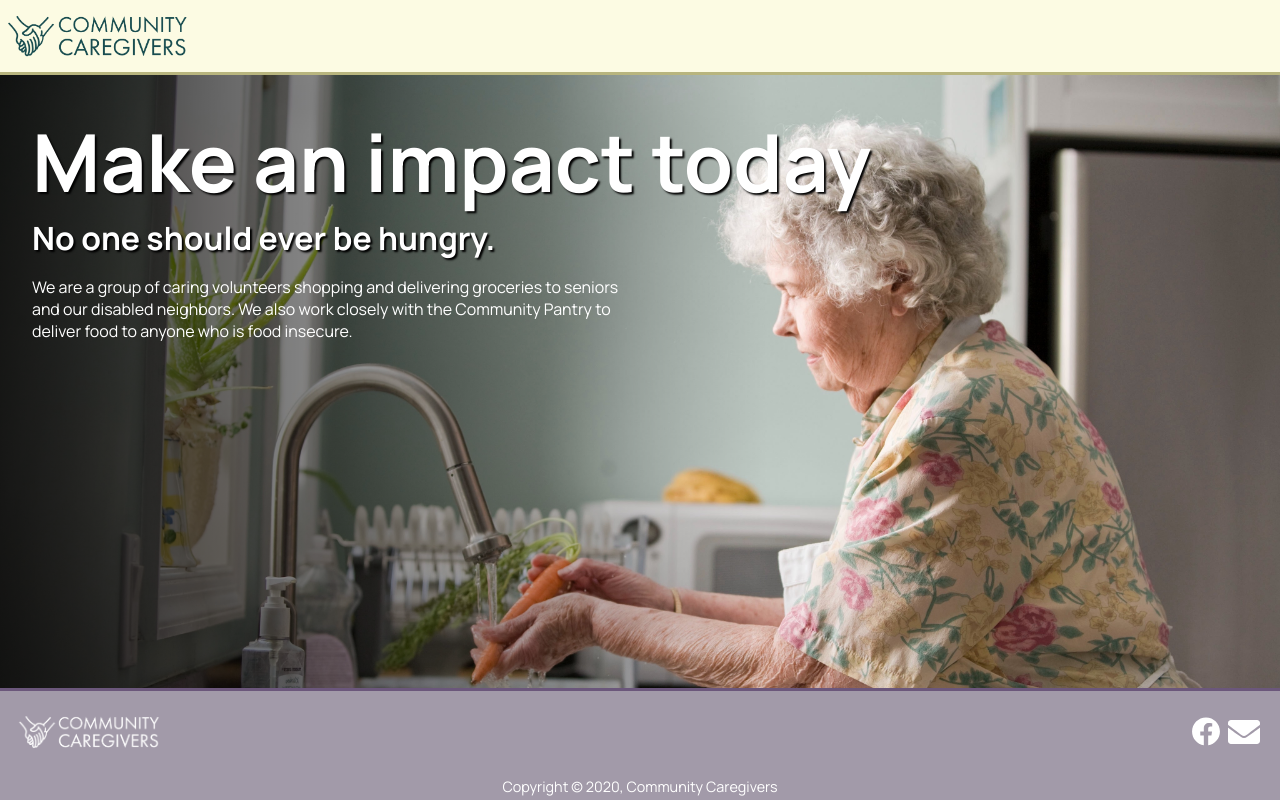
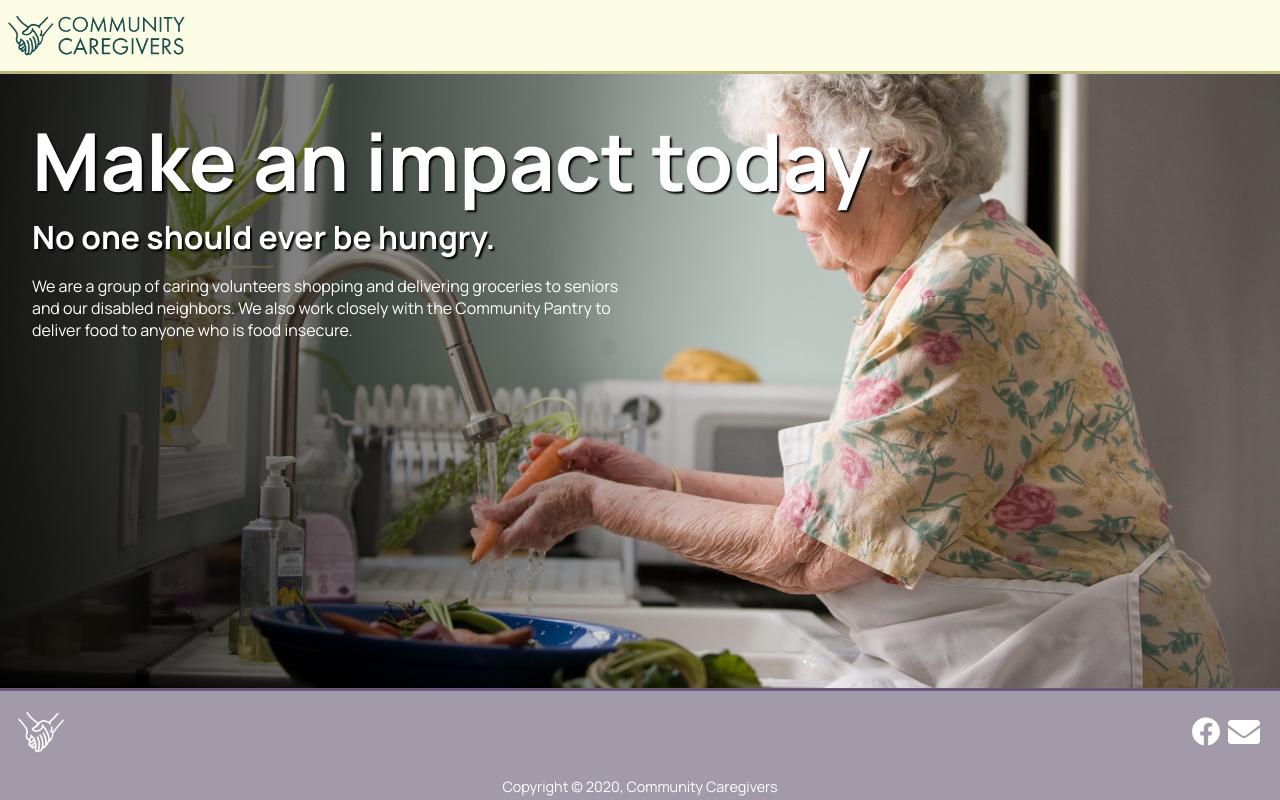
Before and after one commit to joeattardi/community-caregivers, a Gatsby site: page / in a window 1280 px wide. Built offline with nearby package versions, Linux system fonts and the light colour scheme; Gatsby itself is replaced by a stand-in of ours.

Commit message:
Add sharp image transformations

```diff
--- a/gatsby-config.js
+++ b/gatsby-config.js
@@ -4,6 +4,14 @@ module.exports = {
   },
   plugins: [
     'gatsby-plugin-sass',
-    'gatsby-plugin-react-helmet'
+    'gatsby-plugin-react-helmet',
+    'gatsby-plugin-sharp',
+    'gatsby-transformer-sharp',
+    {
+      resolve: 'gatsby-source-filesystem',
+      options: {
+        path: `${__dirname}/src/images`
+      }
+    }
   ]
 }
--- a/package.json
+++ b/package.json
@@ -19,8 +19,13 @@
     "@fortawesome/free-solid-svg-icons": "^5.13.0",
     "@fortawesome/react-fontawesome": "^0.1.9",
     "gatsby": "^2.21.0",
+    "gatsby-background-image": "^1.1.1",
+    "gatsby-image": "^2.4.0",
     "gatsby-plugin-react-helmet": "^3.3.0",
     "gatsby-plugin-sass": "^2.3.0",
+    "gatsby-plugin-sharp": "^2.6.0",
+    "gatsby-source-filesystem": "^2.3.0",
+    "gatsby-transformer-sharp": "^2.5.0",
     "node-sass": "^4.14.0",
     "react": "^16.12.0",
     "react-dom": "^16.12.0",
--- a/src/components/Footer.js
+++ b/src/components/Footer.js
@@ -3,14 +3,28 @@ import React from 'react';
 import { FontAwesomeIcon } from '@fortawesome/react-fontawesome';
 import { faFacebook } from '@fortawesome/free-brands-svg-icons';
 import { faEnvelope } from '@fortawesome/free-solid-svg-icons';
+import { graphql, useStaticQuery } from 'gatsby';
+import Img from 'gatsby-image';
 
 import styles from './Footer.module.scss';
 
 export default function Footer() {
+  const data = useStaticQuery(graphql`
+  {
+    file(relativePath: { eq: "logo-only-white.png" }) {
+      childImageSharp {
+        fixed(width: 50) {
+          ...GatsbyImageSharpFixed_noBase64
+        }
+      }
+    }
+  }
+`);
+
   return (
     <>
       <footer className={styles.footer}>
-        <img alt="Community Caregivers" src="/logo-white.png" />
+        <Img alt="Community Caregivers" fixed={data.file.childImageSharp.fixed} />
         <div className={styles.contact}>
           <a
             target="_blank"
--- a/src/components/Header.js
+++ b/src/components/Header.js
@@ -1,11 +1,26 @@
 import React from 'react';
+
+import { graphql, useStaticQuery } from 'gatsby';
+import Img from 'gatsby-image';
 
 import styles from './Header.module.scss';
 
 export default function Header() {
+  const data = useStaticQuery(graphql`
+    {
+      file(relativePath: { eq: "header.png" }) {
+        childImageSharp {
+          fixed(width: 190) {
+            ...GatsbyImageSharpFixed_noBase64
+          }
+        }
+      }
+    }
+  `);
+
   return (
     <header id={styles.header}>
-      <img alt="Community Caregivers" className={styles.logo} src="/header.png" />
+      <Img alt="Community Caregivers" fixed={data.file.childImageSharp.fixed} />
     </header>
   )
 }
--- a/src/components/Header.module.scss
+++ b/src/components/Header.module.scss
@@ -12,8 +12,4 @@
   h1 {
     margin: 0;
   }
-
-  .logo {
-    height: 4rem;
-  }
 }
--- a/src/pages/index.js
+++ b/src/pages/index.js
@@ -1,27 +1,44 @@
 import React from 'react';
+
+import { graphql } from 'gatsby';
+import BackgroundImage from 'gatsby-background-image';
 
 import Layout from '../components/Layout';
 
 import styles from './index.module.scss';
 
-export default function IndexPage() {
+export default function IndexPage({ data }) {
+  console.log(data);
+
   return (
     <Layout>
-      <div className={styles.hero}>
+      <BackgroundImage className={styles.hero} fluid={data.hero.childImageSharp.fluid}>
         <div className={styles.inner}>
           <h1>
             <span>Make an impact today</span>
           </h1>
           <h2>No one should ever be hungry.</h2>
           <p>
-            We are a group of caring volunteers shopping and delivering groceries
-            to seniors and our disabled neighbors. We also work closely with the
-            Community Pantry to deliver food to anyone who is food insecure.
+            We are a group of caring volunteers shopping and delivering
+            groceries to seniors and our disabled neighbors. We also work
+            closely with the Community Pantry to deliver food to anyone who is
+            food insecure.
           </p>
         </div>
-      </div>
-      <main className={styles.main}>
-      </main>
+      </BackgroundImage>
+      <main className={styles.main}></main>
     </Layout>
   );
 }
+
+export const query = graphql`
+  {
+    hero: file(relativePath: { eq: "hero.jpg" }) {
+      childImageSharp {
+        fluid {
+          ...GatsbyImageSharpFluid
+        }
+      }
+    }
+  }
+`;
--- a/src/pages/index.module.scss
+++ b/src/pages/index.module.scss
@@ -13,7 +13,7 @@
 }
 
 .hero {
-  background: url('/hero.jpg');
+  // background: url('/hero.jpg');
   background-size: cover;
 
   height: 100%;
```
Also changed, not shown: src/images/header.png (renamed from static/header.png), src/images/hero.jpg (renamed from static/hero.jpg), src/images/logo-only-white.png (added), src/images/logo-white.png (renamed from static/logo-white.png), static/food.jpg (deleted), static/header-wide.png (deleted), static/volunteers.jpg (deleted), 1 other file.
